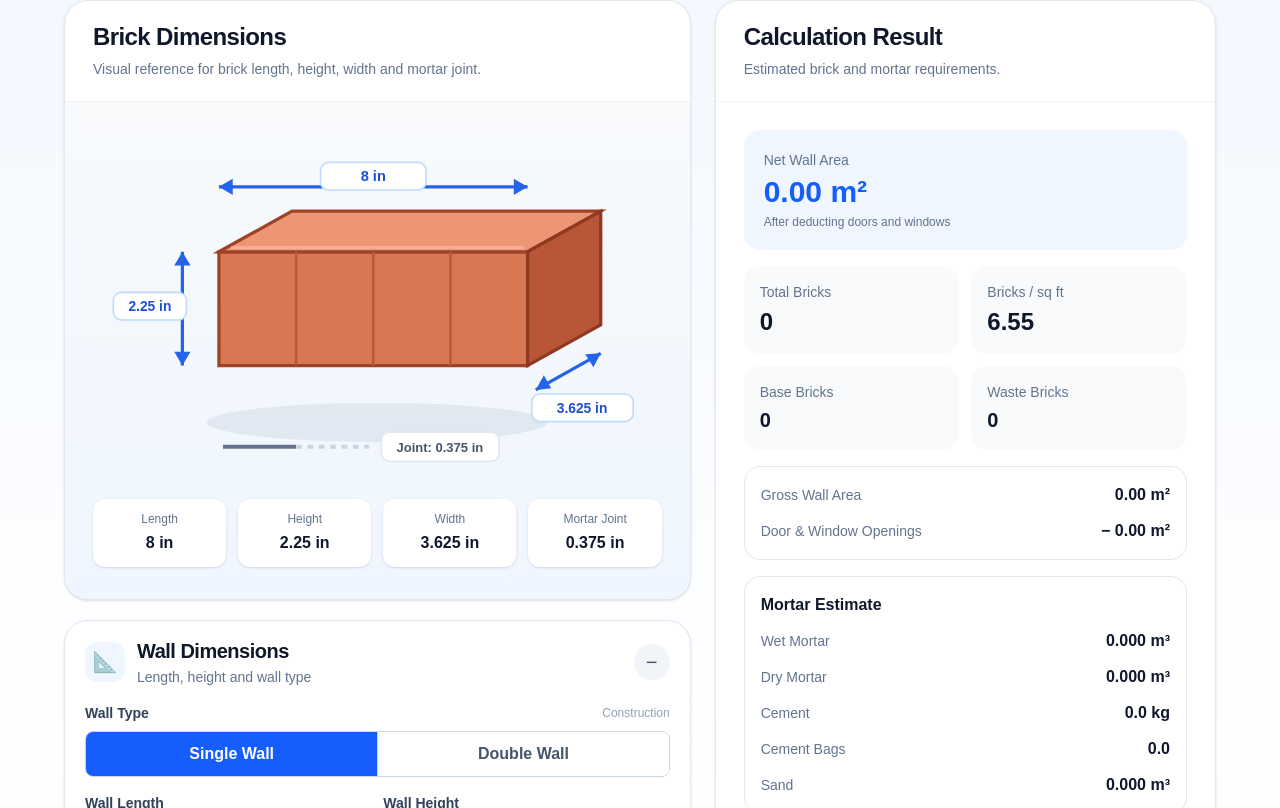
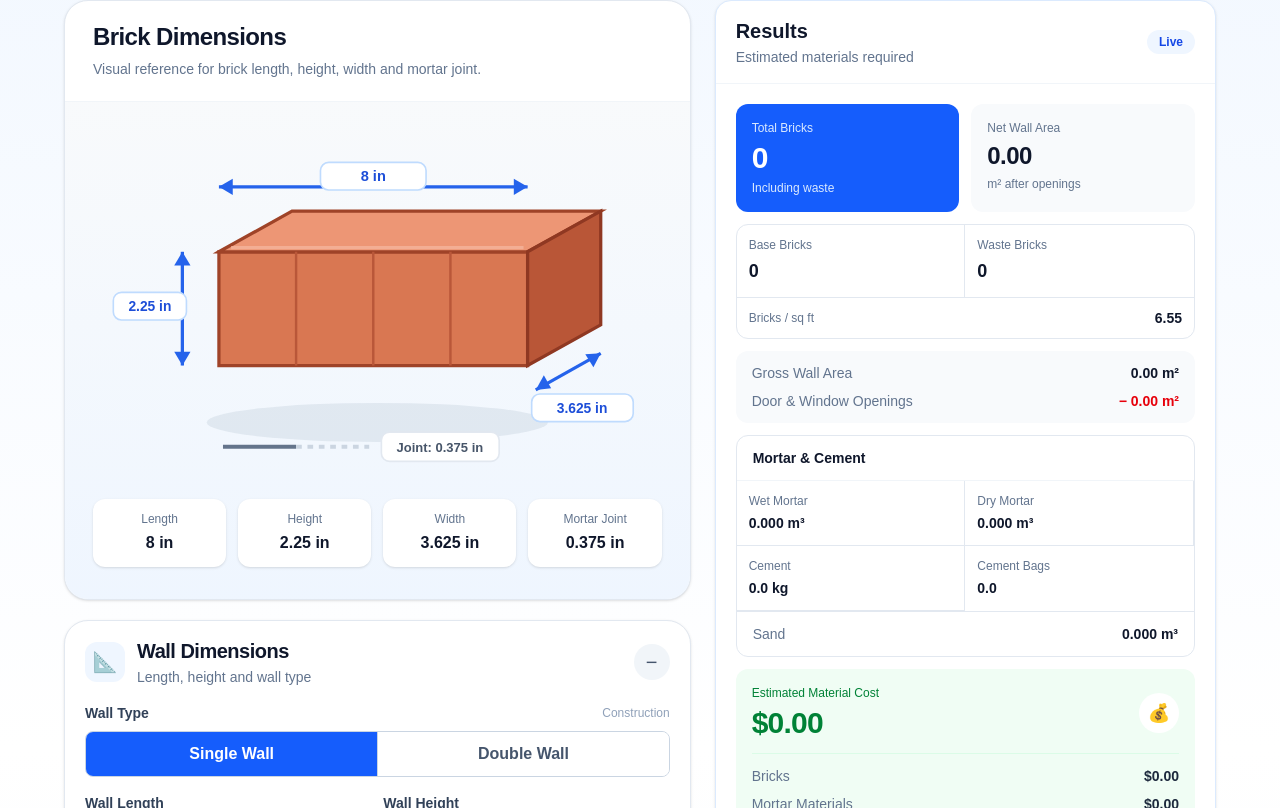
Before and after one commit to km7max-cmd/cornerspan, a Next.js app: page /calculators/brick in a window 1280 px wide. Shown: the part 372-1180 px from the top of the page. Built offline with nearby package versions, Linux system fonts and the light colour scheme.

Commit message:
Refactor ResultCard component layout and styles

```diff
--- a/app/calculators/brick/components/ResultCard.tsx
+++ b/app/calculators/brick/components/ResultCard.tsx
@@ -39,94 +39,95 @@ export default function ResultCard({
     getCurrencySymbol(currency);
 
   return (
-    <section className="overflow-hidden rounded-3xl border border-slate-200 bg-white shadow-sm">
+    <section className="overflow-hidden rounded-2xl border border-blue-100 bg-white shadow-sm">
 
       {/* =====================================================
           HEADER
       ===================================================== */}
 
-      <div className="border-b border-slate-100 px-5 py-5 sm:px-7">
+      <div className="flex items-center justify-between gap-3 border-b border-slate-100 px-4 py-4 sm:px-5">
 
-        <h2 className="text-2xl font-bold tracking-tight text-slate-900">
-          Calculation Result
+        <div>
+
+          <h2 className="text-lg font-bold text-slate-900 sm:text-xl">
+            Results
           </h2>
 
-        <p className="mt-1 text-sm leading-6 text-slate-500">
-          Estimated brick and mortar requirements.
+          <p className="mt-0.5 text-xs text-slate-500 sm:text-sm">
+            Estimated materials required
           </p>
 
         </div>
 
-      <div className="p-5 sm:p-7">
+        <span className="rounded-full bg-blue-50 px-3 py-1 text-xs font-semibold text-blue-700">
+          Live
+        </span>
+
+      </div>
+
+      <div className="p-4 sm:p-5">
 
         {/* =================================================
-            NET WALL AREA
+            MAIN RESULTS
         ================================================= */}
 
-        <div className="rounded-2xl bg-blue-50 p-5">
+        <div className="grid grid-cols-2 gap-3">
 
-          <p className="text-sm font-medium text-slate-500">
-            Net Wall Area
+          {/* TOTAL BRICKS */}
+
+          <div className="rounded-xl bg-blue-600 p-4 text-white">
+
+            <p className="text-xs font-medium text-blue-100">
+              Total Bricks
             </p>
 
-          <p className="mt-1 text-3xl font-bold text-blue-600">
-            {formatNumber(
-              result.netWallArea
-            )}{" "}
-            m²
+            <p className="mt-1 text-2xl font-bold tracking-tight sm:text-3xl">
+              {result.totalBricks.toLocaleString()}
             </p>
 
-          <p className="mt-1 text-xs text-slate-500">
-            After deducting doors and windows
+            <p className="mt-1 text-xs text-blue-100">
+              Including waste
             </p>
 
           </div>
 
-        {/* =================================================
-            BRICK RESULTS
-        ================================================= */}
+          {/* NET WALL AREA */}
 
-        <div className="mt-4 grid grid-cols-2 gap-3">
+          <div className="rounded-xl bg-slate-50 p-4">
 
-          {/* Total Bricks */}
-
-          <div className="rounded-2xl bg-slate-50 p-4">
-
-            <p className="text-sm text-slate-500">
-              Total Bricks
+            <p className="text-xs font-medium text-slate-500">
+              Net Wall Area
             </p>
 
-            <p className="mt-1 text-2xl font-bold text-slate-900">
-              {result.totalBricks.toLocaleString()}
+            <p className="mt-1 text-2xl font-bold tracking-tight text-slate-900">
+              {formatNumber(
+                result.netWallArea
+              )}
+            </p>
+
+            <p className="mt-1 text-xs text-slate-500">
+              m² after openings
             </p>
 
           </div>
 
-          {/* Bricks / sq ft */}
-
-          <div className="rounded-2xl bg-slate-50 p-4">
-
-            <p className="text-sm text-slate-500">
-              Bricks / sq ft
-            </p>
-
-            <p className="mt-1 text-2xl font-bold text-slate-900">
-              {formatNumber(
-                result.bricksPerSqFt
-              )}
-            </p>
-
         </div>
 
-          {/* Base Bricks */}
+        {/* =================================================
+            BRICK BREAKDOWN
+        ================================================= */}
 
-          <div className="rounded-2xl bg-slate-50 p-4">
+        <div className="mt-3 rounded-xl border border-slate-200">
 
-            <p className="text-sm text-slate-500">
+          <div className="grid grid-cols-2 divide-x divide-slate-200">
+
+            <div className="p-3">
+
+              <p className="text-xs text-slate-500">
                 Base Bricks
               </p>
 
-            <p className="mt-1 text-xl font-bold text-slate-900">
+              <p className="mt-1 text-lg font-bold text-slate-900">
                 {Math.ceil(
                   result.baseBricks
                 ).toLocaleString()}
@@ -134,15 +135,13 @@ export default function ResultCard({
 
             </div>
 
-          {/* Waste Bricks */}
+            <div className="p-3">
 
-          <div className="rounded-2xl bg-slate-50 p-4">
-
-            <p className="text-sm text-slate-500">
+              <p className="text-xs text-slate-500">
                 Waste Bricks
               </p>
 
-            <p className="mt-1 text-xl font-bold text-slate-900">
+              <p className="mt-1 text-lg font-bold text-slate-900">
                 {Math.ceil(
                   result.wasteBricks
                 ).toLocaleString()}
@@ -152,11 +151,31 @@ export default function ResultCard({
 
           </div>
 
+          <div className="border-t border-slate-200 px-3 py-2.5">
+
+            <div className="flex items-center justify-between gap-3">
+
+              <span className="text-xs text-slate-500">
+                Bricks / sq ft
+              </span>
+
+              <span className="text-sm font-semibold text-slate-900">
+                {formatNumber(
+                  result.bricksPerSqFt
+                )}
+              </span>
+
+            </div>
+
+          </div>
+
+        </div>
+
         {/* =================================================
-            OPENINGS
+            WALL AREA
         ================================================= */}
 
-        <div className="mt-4 rounded-2xl border border-slate-200 p-4">
+        <div className="mt-3 rounded-xl bg-slate-50 px-4 py-3">
 
           <div className="flex items-center justify-between gap-4">
 
@@ -164,7 +183,7 @@ export default function ResultCard({
               Gross Wall Area
             </span>
 
-            <span className="font-semibold text-slate-900">
+            <span className="text-sm font-semibold text-slate-900">
               {formatNumber(
                 result.wallArea
               )}{" "}
@@ -173,15 +192,14 @@ export default function ResultCard({
 
           </div>
 
-          <div className="mt-3 flex items-center justify-between gap-4">
+          <div className="mt-2 flex items-center justify-between gap-4">
 
             <span className="text-sm text-slate-500">
               Door & Window Openings
             </span>
 
-            <span className="font-semibold text-slate-900">
-              −{" "}
-              {formatNumber(
+            <span className="text-sm font-semibold text-red-600">
+              − {formatNumber(
                 result.openingArea
               )}{" "}
               m²
@@ -195,88 +213,100 @@ export default function ResultCard({
             MORTAR
         ================================================= */}
 
-        <div className="mt-4 rounded-2xl border border-slate-200 p-4">
+        <div className="mt-3 rounded-xl border border-slate-200">
 
-          <div className="mb-3">
+          <div className="border-b border-slate-100 px-4 py-3">
 
-            <h3 className="font-bold text-slate-900">
-              Mortar Estimate
+            <h3 className="text-sm font-bold text-slate-900">
+              Mortar & Cement
             </h3>
 
           </div>
 
-          <div className="space-y-3">
+          <div className="grid grid-cols-2 divide-x divide-y divide-slate-200">
 
-            <div className="flex items-center justify-between gap-4">
+            {/* Wet Mortar */}
 
-              <span className="text-sm text-slate-500">
+            <div className="p-3">
+
+              <p className="text-xs text-slate-500">
                 Wet Mortar
-              </span>
+              </p>
 
-              <span className="font-semibold text-slate-900">
+              <p className="mt-1 text-sm font-semibold text-slate-900">
                 {formatNumber(
                   result.mortarWetVolume,
                   3
                 )}{" "}
                 m³
-              </span>
+              </p>
 
             </div>
 
-            <div className="flex items-center justify-between gap-4">
+            {/* Dry Mortar */}
 
-              <span className="text-sm text-slate-500">
+            <div className="p-3">
+
+              <p className="text-xs text-slate-500">
                 Dry Mortar
-              </span>
+              </p>
 
-              <span className="font-semibold text-slate-900">
+              <p className="mt-1 text-sm font-semibold text-slate-900">
                 {formatNumber(
                   result.mortarTotalDryVolume,
                   3
                 )}{" "}
                 m³
-              </span>
+              </p>
 
             </div>
 
-            <div className="flex items-center justify-between gap-4">
+            {/* Cement */}
 
-              <span className="text-sm text-slate-500">
+            <div className="p-3">
+
+              <p className="text-xs text-slate-500">
                 Cement
-              </span>
+              </p>
 
-              <span className="font-semibold text-slate-900">
+              <p className="mt-1 text-sm font-semibold text-slate-900">
                 {formatNumber(
                   result.cementWeight,
                   1
                 )}{" "}
                 kg
-              </span>
+              </p>
 
             </div>
 
-            <div className="flex items-center justify-between gap-4">
+            {/* Cement Bags */}
 
-              <span className="text-sm text-slate-500">
+            <div className="p-3">
+
+              <p className="text-xs text-slate-500">
                 Cement Bags
-              </span>
+              </p>
 
-              <span className="font-semibold text-slate-900">
+              <p className="mt-1 text-sm font-semibold text-slate-900">
                 {formatNumber(
                   result.cementBags,
                   1
                 )}
-              </span>
+              </p>
 
             </div>
 
-            <div className="flex items-center justify-between gap-4">
+          </div>
+
+          <div className="border-t border-slate-200 px-4 py-3">
+
+            <div className="flex items-center justify-between gap-3">
 
               <span className="text-sm text-slate-500">
                 Sand
               </span>
 
-              <span className="font-semibold text-slate-900">
+              <span className="text-sm font-semibold text-slate-900">
                 {formatNumber(
                   result.sandVolume,
                   3
@@ -294,20 +324,32 @@ export default function ResultCard({
             COST
         ================================================= */}
 
-        <div className="mt-4 rounded-2xl bg-green-50 p-5">
+        <div className="mt-3 rounded-xl bg-green-50 p-4">
 
-          <p className="text-sm font-medium text-slate-500">
+          <div className="flex items-center justify-between gap-4">
+
+            <div>
+
+              <p className="text-xs font-medium text-green-700">
                 Estimated Material Cost
               </p>
 
-          <p className="mt-1 text-3xl font-bold text-green-700">
+              <p className="mt-1 text-2xl font-bold tracking-tight text-green-700 sm:text-3xl">
                 {currencySymbol}
                 {formatNumber(
                   result.totalMaterialCost
                 )}
               </p>
 
-          <div className="mt-4 space-y-2 border-t border-green-100 pt-3">
+            </div>
+
+            <span className="flex h-10 w-10 shrink-0 items-center justify-center rounded-full bg-white text-lg">
+              💰
+            </span>
+
+          </div>
+
+          <div className="mt-3 border-t border-green-100 pt-3">
 
             <div className="flex items-center justify-between text-sm">
 
@@ -324,7 +366,7 @@ export default function ResultCard({
 
             </div>
 
-            <div className="flex items-center justify-between text-sm">
+            <div className="mt-2 flex items-center justify-between text-sm">
 
               <span className="text-slate-500">
                 Mortar Materials
@@ -347,16 +389,11 @@ export default function ResultCard({
             NOTE
         ================================================= */}
 
-        <div className="mt-5 rounded-xl bg-slate-50 px-4 py-3">
-
-          <p className="text-xs leading-5 text-slate-600">
-            Results are estimates. Actual brick and mortar
-            quantities can vary because of brick size,
-            mortar joint thickness, wall construction,
-            openings, cutting, breakage and site conditions.
+        <p className="mt-3 px-1 text-xs leading-5 text-slate-500">
+          Results are estimates. Actual quantities may vary
+          depending on brick size, mortar joint thickness,
+          openings, waste, cutting and site conditions.
         </p>
-
-        </div>
 
       </div>
 
```
Lines whose indentation alone changed are shown as unchanged.
